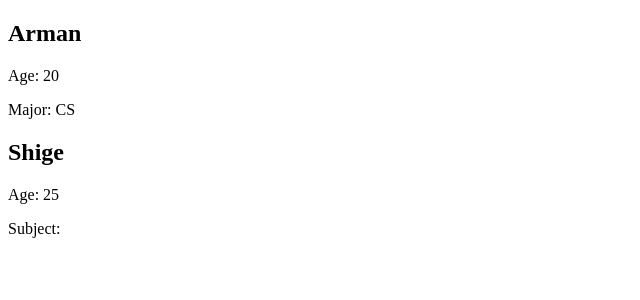
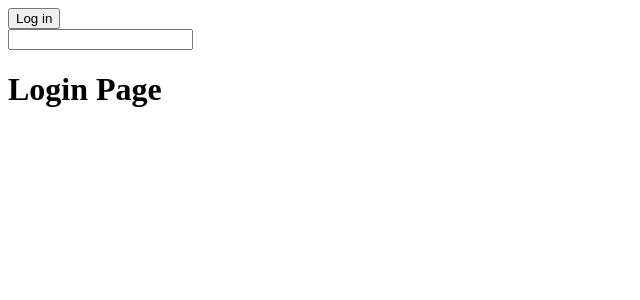
Before and after one commit to armaanpannu1205/RootedTeach, a React (Create React App) app in the folder RootedTeach/Front-End/: page / in a window 1280 px wide. Shown: the top 300 px of the page, without its empty margins (0-640 px from the left). Built offline with nearby package versions, Linux system fonts and the light colour scheme.

Commit message:
I rerouted pages

```diff
--- a/RootedTeach/Front-End/src/App.js
+++ b/RootedTeach/Front-End/src/App.js
@@ -1,13 +1,20 @@
 import './App.css';
 import Student from './StudentView/Student.js'
 import Teacher from './TeacherView/Teacher.js'
-
+import Login from './LoginView/Login.js'
+import {useState} from 'react'
 
 function App() {
+  const [logIn, setLogin] = useState(false);
+  const handleClick = () => {
+    setLogin(true);
+  }
   return (
     <div className="App">
-      <Student student={{ name: "Arman", age: 20, major: "CS" }} />
-      <Teacher teacher={{ name: "Shige", age: 25, major: "CS" }} />
+     <button onClick ={handleClick}>Log in</button>
+      {
+      logIn ? <Teacher /> : <Login />
+      }
     </div>
   );
 }
--- /dev/null
+++ b/RootedTeach/Front-End/src/LoginView/CreateAccount.js
@@ -0,0 +1,9 @@
+function CreateAccount ({}) {
+    return (
+      <div className="CreateAccount">
+        <form><input></input> </form>
+      </div>
+    );
+  }
+
+  export default CreateAccount;
--- a/RootedTeach/Front-End/src/LoginView/Login.js
+++ b/RootedTeach/Front-End/src/LoginView/Login.js
@@ -1,6 +1,8 @@
+import CreateAccount from "./CreateAccount";
 function Login ({}) {
     return (
       <div className="Login">
+        <CreateAccount />
         <h1>Login Page</h1>
       </div>
     );
--- a/RootedTeach/Front-End/src/TeacherView/Teacher.js
+++ b/RootedTeach/Front-End/src/TeacherView/Teacher.js
@@ -1,9 +1,7 @@
 function Teacher({ teacher }) {
     return (
       <div className="teacher">
-        <h2>{teacher.name}</h2>
-        <p>Age: {teacher.age}</p>
-        <p>Subject: {teacher.subject}</p>
+        <h2>Shuge</h2>
       </div>
     );
   }
```
Also changed, not shown: 1 other file (tests, documents, lock files or other folders).
